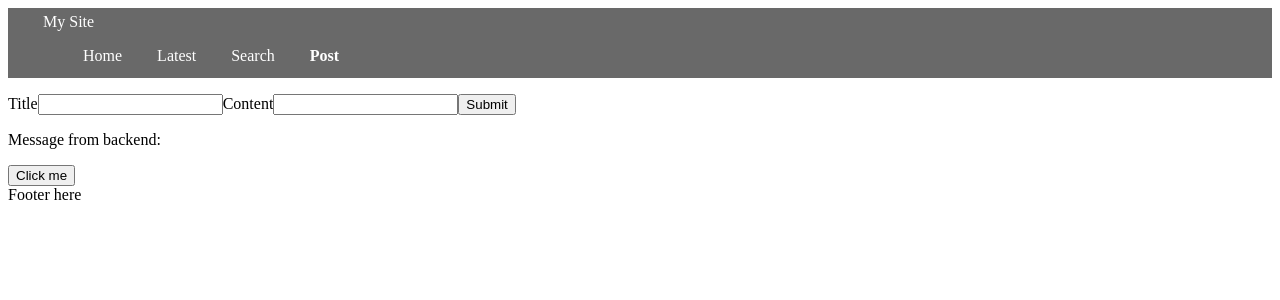
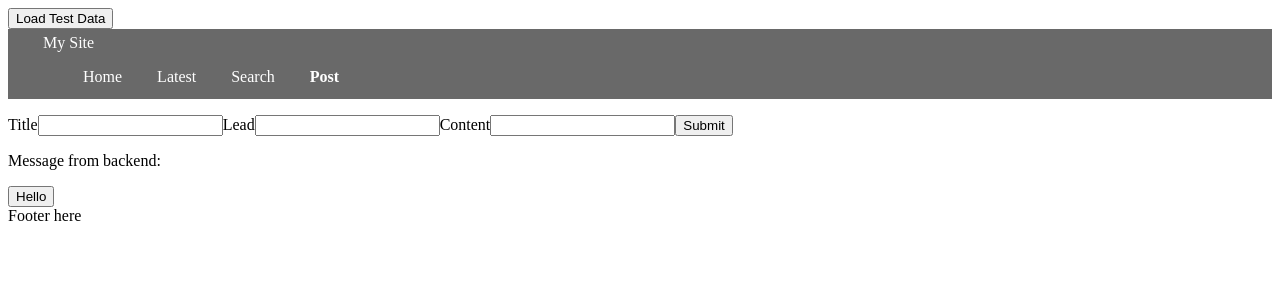
Before and after one commit to superbkj/mysite, a React (Vite) app in the folder frontend/: page /post in a window 1280 px wide. Shown: the top 300 px of the page. Built offline with nearby package versions, Linux system fonts and the light colour scheme.

Commit message:
add test data load

```diff
--- a/frontend/src/App.jsx
+++ b/frontend/src/App.jsx
@@ -11,18 +11,25 @@ import PostForm from "./components/PostForm";
 function App() {
   const [message, setMessage] = useState("");
 
-  const handleClick = () => {
-    fetch("/api/test")
+  const handleHelloClick = () => {
+    fetch("/api/hello")
     .then(res => res.json())
     .then(data => {
-      //console.log(data.message);
       setMessage(data.message);
     });
   };
 
+  const handleLoadClick = () => {
+    fetch("api/load-testdata")
+    .then(res => res.json())
+    .then(data => console.log(data.message))
+    .catch(err => console.error(err));
+  }
+
   return (
     <div className="App">
       <BrowserRouter>
+        <button onClick={handleLoadClick}>Load Test Data</button>
         <Header />
         <Routes>
           <Route path="/" element={<Home />}></Route>
@@ -31,7 +38,7 @@ function App() {
           <Route path="/post" element={<PostForm />}></Route>
         </Routes>
         <p>Message from backend: {message}</p>
-        <button onClick={handleClick}>Click me</button>
+        <button onClick={handleHelloClick}>Hello</button>
         <Footer />
       </BrowserRouter>
     </div>
--- a/frontend/src/components/Post.jsx
+++ b/frontend/src/components/Post.jsx
@@ -4,7 +4,7 @@ function Post(props) {
   return (
     <>
       <h2>{post.title}</h2>
-      <p>{post.text}</p>
+      <p>{post.lead}</p>
       <p>{post.createdDate}</p>
     </>
   );
--- a/frontend/src/components/PostForm.jsx
+++ b/frontend/src/components/PostForm.jsx
@@ -2,6 +2,7 @@ import {useState} from "react";
 
 function PostForm() {
   const [title, setTitle] = useState("");
+  const [lead, setLead] = useState("");
   const [text, setText] = useState("");
   const [validationMessage, setValidationMessage] = useState("");
 
@@ -9,6 +10,10 @@ function PostForm() {
   // target: element on which the event occurred
   const handleTitleChange = (event) => {
     setTitle(event.target.value);
+  };
+
+  const handleLeadChange = (event) => {
+    setLead(event.target.value);
   };
 
   const handleTextChange = (event) => {
@@ -36,11 +41,12 @@ function PostForm() {
       headers: {
         "Content-Type": "application/json"
       },
-      body: JSON.stringify({title, text})
+      body: JSON.stringify({title, lead, text})
     })
     .then(res => res.json())
     .then(data => {
       setTitle("");
+      setLead("");
       setText("");
       setValidationMessage(data.message);
     })
@@ -52,6 +58,8 @@ function PostForm() {
       <p>{validationMessage}</p>
       <label htmlFor="title">Title</label>
       <input id="title" required type="text" value={title} onChange={handleTitleChange} />
+      <label htmlFor="lead">Lead</label>
+      <input id="lead" required type="text" value={lead} onChange={handleLeadChange} />
       <label htmlFor="content">Content</label>
       <input id="content" required type="textarea" value={text} onChange={handleTextChange} />
       <button type="submit" onClick={handleSubmitClick}>Submit</button>
```
Also changed, not shown: 2 other files (tests, documents, lock files or other folders).
